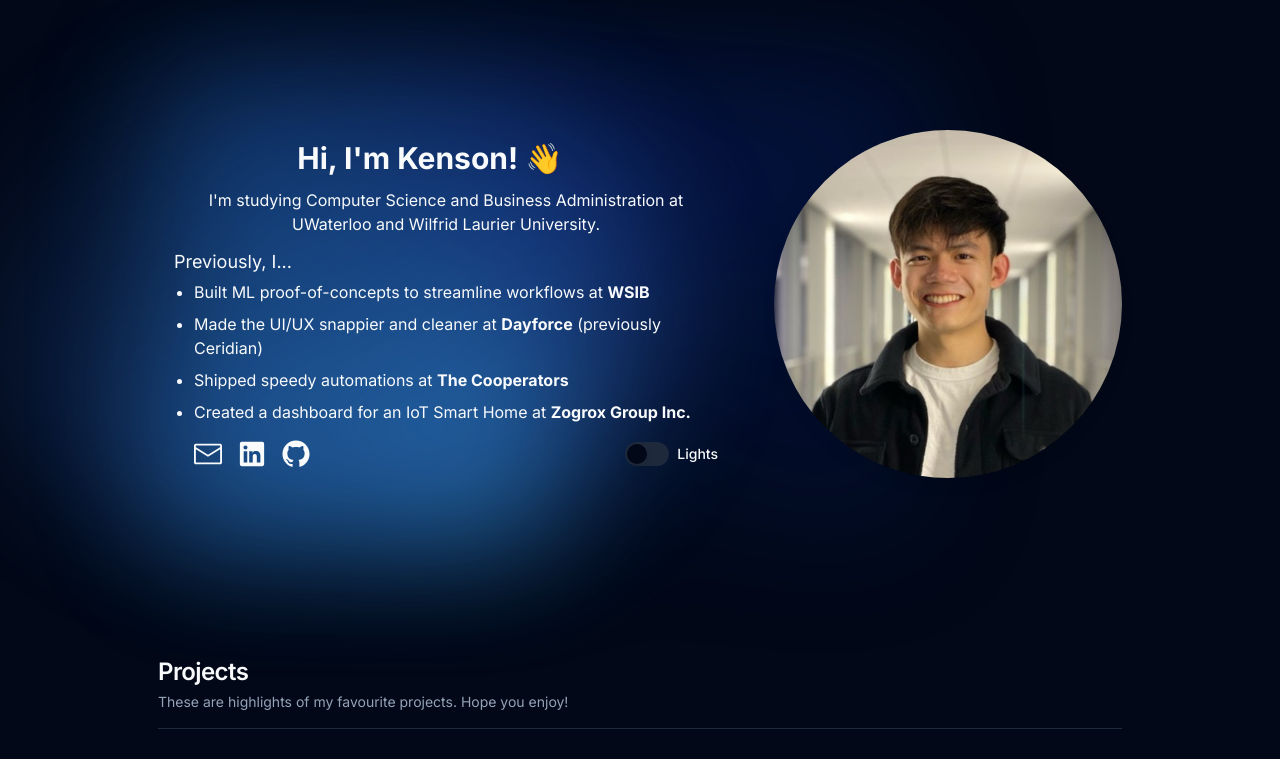
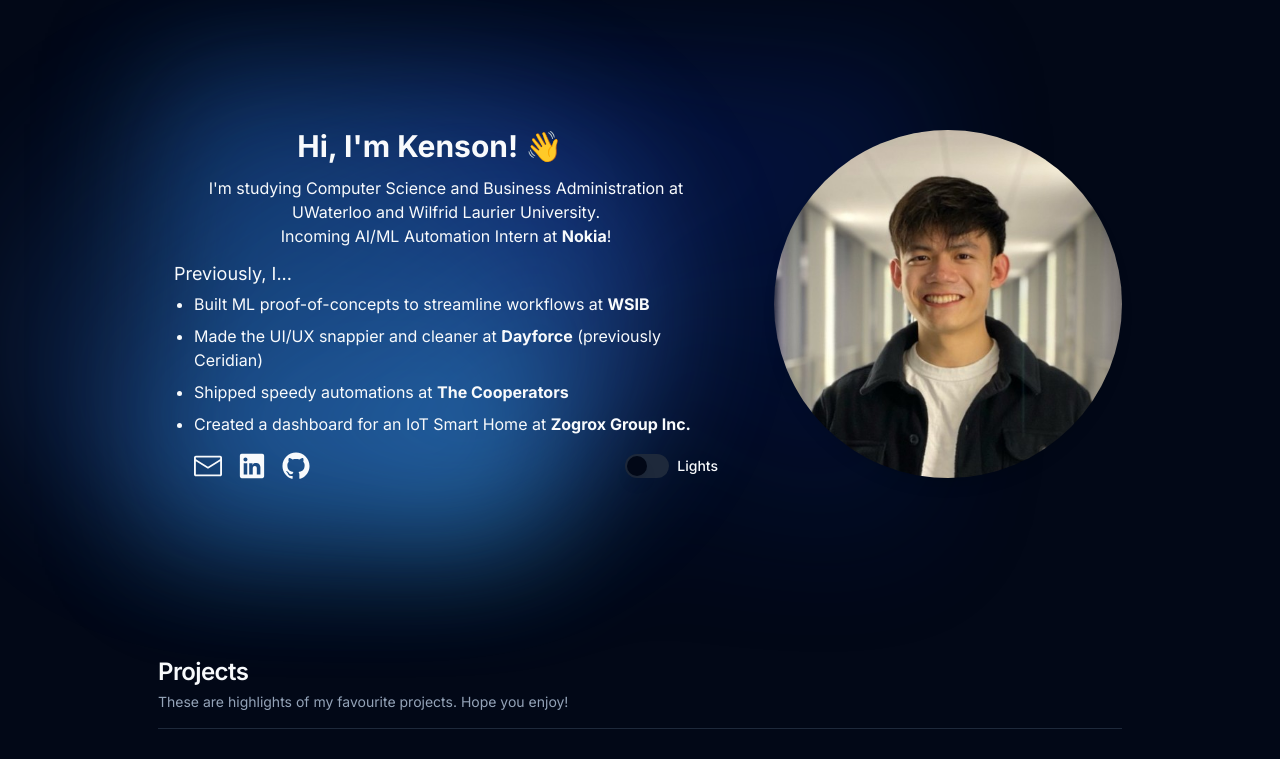
Before and after one commit to kensonhui/kensonhui.github.io, a Next.js app: page / in a window 1280 px wide. Shown: the top 759 px of the page. Built offline with nearby package versions, Linux system fonts and the light colour scheme.

Commit message:
Update current status

```diff
--- a/src/app/page.tsx
+++ b/src/app/page.tsx
@@ -28,6 +28,10 @@ export default function Home() {
               {" "}
               I'm studying Computer Science and Business Administration at
               UWaterloo and Wilfrid Laurier University.
+            </p>
+            <p className="text-center">
+              Incoming AI/ML Automation Intern at{" "}
+              <p className="font-bold inline-block">Nokia</p>!{" "}
             </p>
             <p className="mt-3 text-lg mb-1">Previously, I...</p>
             <ul className="list-disc ml-5 space-y-2">
```
